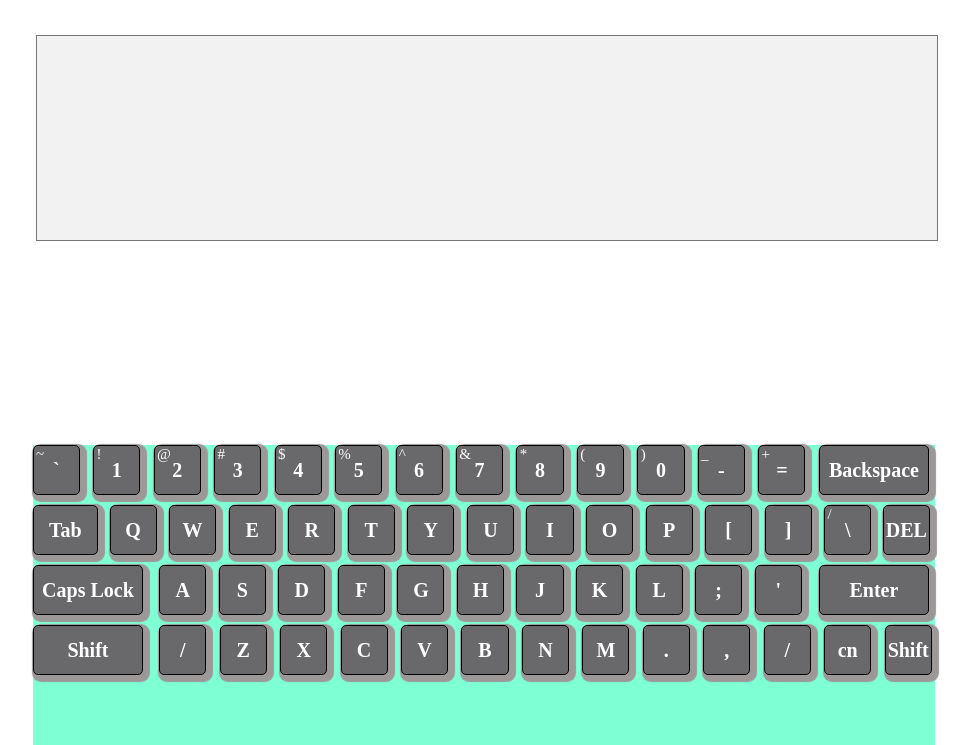
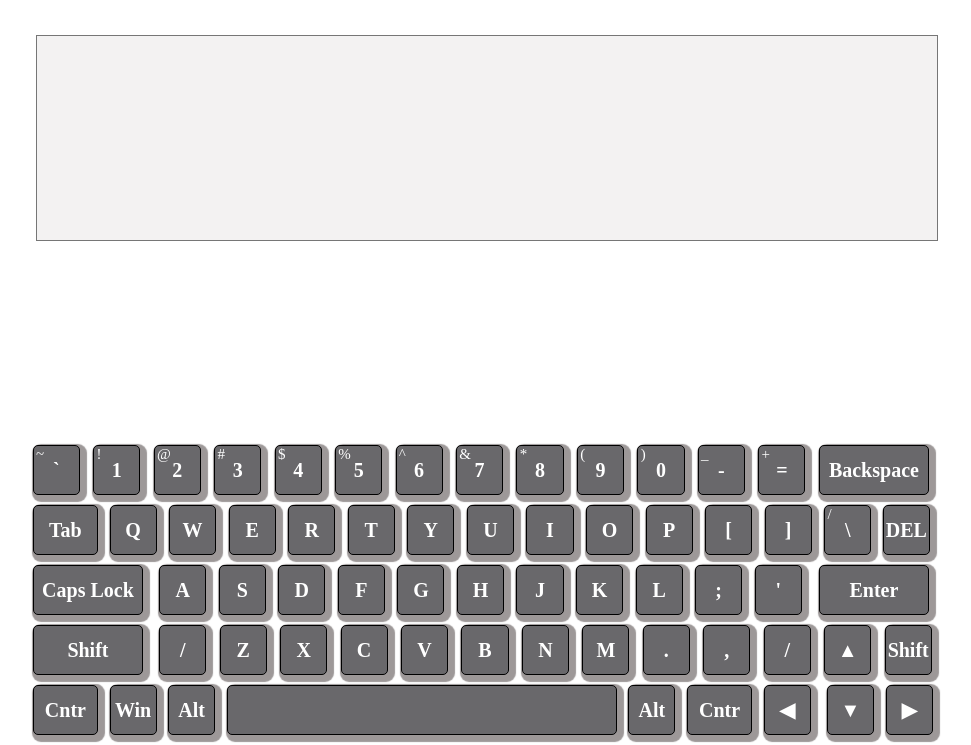
Before and after one commit to Andrew-Radchikov/virtual-keyboard, a plain HTML site: page index.html in a window 1280 px wide. Shown: the part 115-860 px from the top of the page, without its empty margins (156-1127 px from the left). Drawn offline with Linux system fonts and the light colour scheme.

Commit message:
feat: generation of keyboard

```diff
--- a/index.js
+++ b/index.js
@@ -6,7 +6,7 @@ let firstRowUp=["~", "!","@","#","$","%","^","&","*","(",")","_","+"];
 let firstRowDown=["`", "1","2","3","4","5","6","7","8","9","0","-","="];
 let secondRow=["Q","W","E","R","T","Y","U","I","O","P","[","]","\\", "DEL"];
 let thirdRow=["A","S","D","F","G","H","J","K","L",";","'",];
-let fourRow=["/","Z","X","C","V","B","N","M",".",",","/","cn", "Shift"];
+let fourRow=["/","Z","X","C","V","B","N","M",".",",","/","\u25B2", "Shift"];
 
 let keyboard=document.createElement("div");
 keyboard.classList.add("keyboard");
@@ -58,6 +58,23 @@ function addButtons(){
   for(let i=0; i<13;i++){
     createButton(fourRow[i],60,i*(6.7)+14, "normal");
   }
+
+  createButton("Cntr",80,0, "medium");
+  createButton("Win",80,8.5, "normal");
+  createButton("Alt",80,15, "normal");
+
+  let button=document.createElement("div");
+    button.classList.add("keyboard__space");
+    button.style.top="80%";
+    button.style.left= "21.5%";
+    buttonField.appendChild(button);
+
+    createButton("Alt",80,66, "normal");
+    createButton("Cntr",80,72.5, "medium");
+
+    createButton("\u25C0",80,81, "normal");
+    createButton("\u25BC",80,88, "normal");
+    createButton("\u25B6",80,94.5, "normal");
 }
 
 
--- a/style.css
+++ b/style.css
@@ -37,7 +37,7 @@ body {
   width: 70.5%;
   margin: auto;
   height: 300px;
-  background-color: aquamarine;
+
 }
 
 .keyboard__button {
@@ -109,6 +109,25 @@ transition: 0.2s;
   }
 
 
+.keyboard__space {
+  position: absolute;
+  display: flex;
+  align-items: center;
+  justify-content: center;
+  width: 43%;
+  height: 16%;
+  border-radius: 5px;
+  box-shadow: 3px 3px 1px 4px rgb(157, 152, 152);
+  background-color: rgb(105, 104, 107);
+  border:  1px solid black;
+  transition: 0.2s;
+  user-select: none;
+  color: white;
+  font-size: 20px;
+  font-weight: 700;
+}
+
+
 .keyboard__button:active{
   width: 4.8%;
   height: 15%;
@@ -141,3 +160,12 @@ transition: 0.2s;
     background-color: rgb(65, 105, 199);
     border:  1px solid black;
   }
+
+  .keyboard__space:active{
+    width: 42%;
+    height: 15%;
+    border-radius: 5px;
+    box-shadow: 1px 1px 1px 2px rgb(157, 152, 152);
+    background-color: rgb(65, 105, 199);
+    border:  1px solid black;
+  }
```
